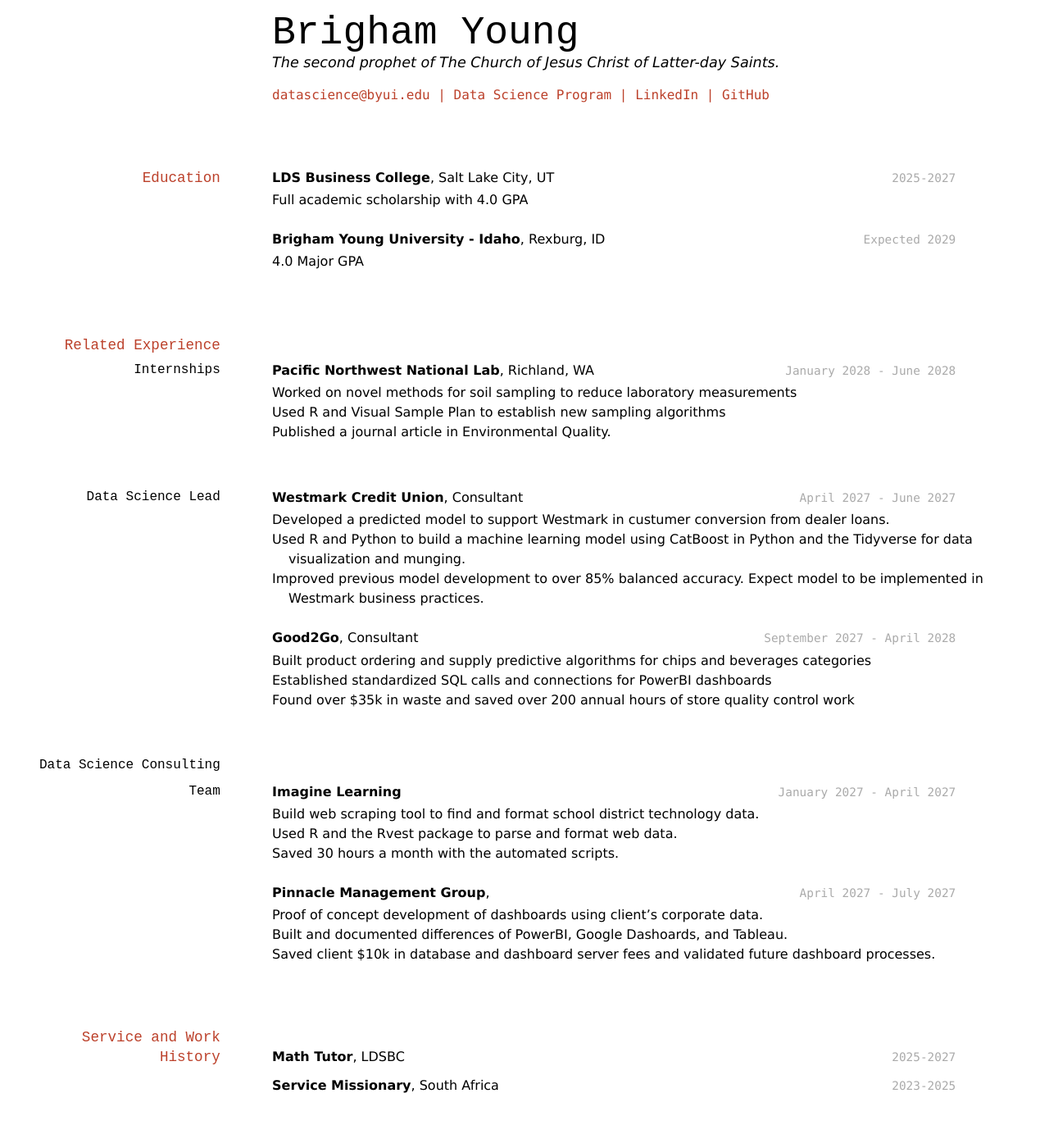
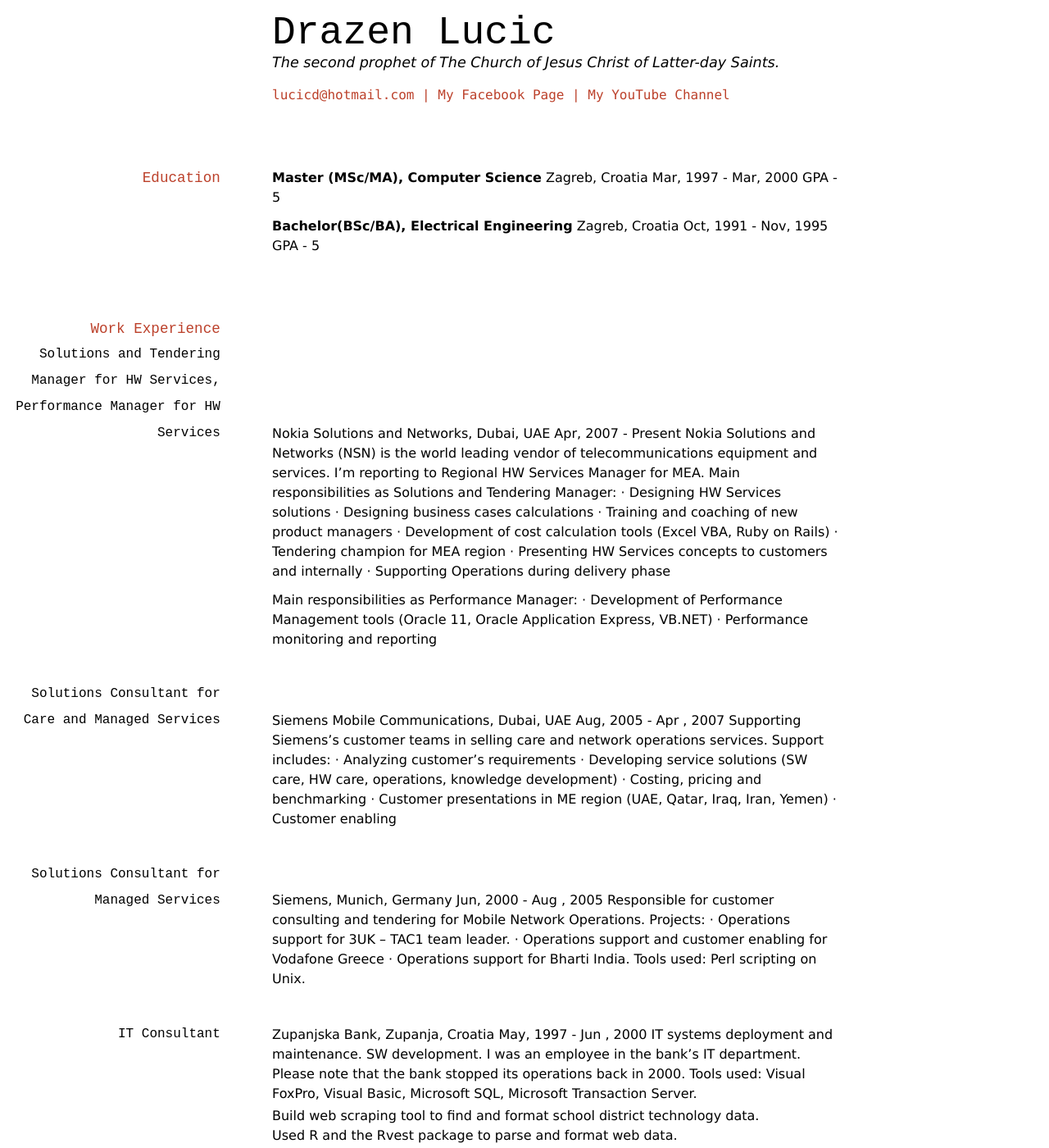
Before and after one commit to byuids-resumes/LUCIC-Resume, a Jekyll site: the page built from docs/index.md, in a window 1280 px wide and 1400 px high. Shown: the whole window at 82% size. Built offline with Jekyll 4.4.1, drawn with Linux system fonts in a browser that asks for light colours; some of the changed text lies outside the part shown.

Commit message:
Update index.md

```diff
--- a/docs/index.md
+++ b/docs/index.md
@@ -1,87 +1,104 @@
 ---
 layout: cv
-title: Brigham Young's Resume
+title: Drazen Lucic's Resume
 ---
-# Brigham Young
+# Drazen Lucic
 The second prophet of The Church of Jesus Christ of Latter-day Saints.
 
 <div id="webaddress">
-<a href="datascience@byui.edu">datascience@byui.edu</a>
-| <a href="https://byuidatascience.github.io/development.html">Data Science Program</a>
-| <a href="https://www.linkedin.com/groups/13537407/">LinkedIn</a>
-| <a href="https://github.com/byuids-resumes">GitHub</a>
+<a href="lucicd@hotmail.com">lucicd@hotmail.com</a>
+| <a href="https://www.facebook.com/drazen.lucic">My Facebook Page</a>
+| <a href="https://www.youtube.com/user/lucicd">My YouTube Channel</a>
 </div>
 
 <!-- https://www.monique.tech/the-art-of-markdown -->
 
 ## Education
 
-`2025-2027`
-__LDS Business College__, Salt Lake City, UT
+__Master (MSc/MA), Computer Science__
+Zagreb, Croatia
+Mar, 1997 - Mar, 2000
+GPA - 5
 
-- Full academic scholarship with 4.0 GPA
+__Bachelor(BSc/BA), Electrical Engineering__
+Zagreb, Croatia
+Oct, 1991 - Nov, 1995
+GPA - 5
 
-`Expected 2029`
-__Brigham Young University - Idaho__, Rexburg, ID
+## Work Experience
 
-- 4.0 Major GPA
+### Solutions and Tendering Manager for HW Services, Performance Manager for HW Services
+Nokia Solutions and Networks, Dubai, UAE
+Apr, 2007 - Present
+Nokia Solutions and Networks (NSN) is the world leading vendor of telecommunications
+equipment and services. I’m reporting to Regional HW Services Manager for MEA.
+Main responsibilities as Solutions and Tendering Manager:
+· Designing HW Services solutions
+· Designing business cases calculations
+· Training and coaching of new product managers
+· Development of cost calculation tools (Excel VBA, Ruby on Rails)
+· Tendering champion for MEA region
+· Presenting HW Services concepts to customers and internally
+· Supporting Operations during delivery phase
 
+Main responsibilities as Performance Manager:
+· Development of Performance Management tools (Oracle 11, Oracle Application Express,
+VB.NET)
+· Performance monitoring and reporting
 
-## Related Experience
+### Solutions Consultant for Care and Managed Services
+Siemens Mobile Communications, Dubai, UAE
+Aug, 2005 - Apr , 2007
+Supporting Siemens’s customer teams in selling care and network operations services. Support includes:
+· Analyzing customer’s requirements
+· Developing service solutions (SW care, HW care, operations, knowledge development)
+· Costing, pricing and benchmarking
+· Customer presentations in ME region (UAE, Qatar, Iraq, Iran, Yemen)
+· Customer enabling
 
-### Internships
+### Solutions Consultant for Managed Services
+Siemens, Munich, Germany
+Jun, 2000 - Aug , 2005
+Responsible for customer consulting and tendering for Mobile Network Operations.
+Projects:
+· Operations support for 3UK – TAC1 team leader.
+· Operations support and customer enabling for Vodafone Greece
+· Operations support for Bharti India.
+Tools used: Perl scripting on Unix.
 
-`January 2028 - June 2028`
-__Pacific Northwest National Lab__, Richland, WA
-
-- Worked on novel methods for soil sampling to reduce laboratory measurements
-- Used R and Visual Sample Plan to establish new sampling algorithms
-- Published a journal article in Environmental Quality.
-
-### Data Science Lead
-
-`April 2027 - June 2027`
-__Westmark Credit Union__, Consultant
-
-- Developed a predicted model to support Westmark in custumer conversion from dealer loans.
-- Used R and Python to build a machine learning model using CatBoost in Python and the Tidyverse for data visualization and munging.
-- Improved previous model development to over 85% balanced accuracy. Expect model to be implemented in Westmark business practices.
-
-`September 2027 - April 2028`
-__Good2Go__, Consultant
-
-- Built product ordering and supply predictive algorithms for chips and beverages categories
-- Established standardized SQL calls and connections for PowerBI dashboards
-- Found over $35k in waste and saved over 200 annual hours of store quality control work
-
-### Data Science Consulting Team
-
-`January 2027 - April 2027`
-__Imagine Learning__
+### IT Consultant
+Zupanjska Bank, Zupanja, Croatia
+May, 1997 - Jun , 2000
+IT systems deployment and maintenance. SW development. I was an employee in the bank’s IT
+department. Please note that the bank stopped its operations back in 2000. Tools used: Visual FoxPro,
+Visual Basic, Microsoft SQL, Microsoft Transaction Server.
 
 - Build web scraping tool to find and format school district technology data.
 - Used R and the Rvest package to parse and format web data.
 - Saved 30 hours a month with the automated scripts.
 
-`April 2027 - July 2027`
-__Pinnacle Management Group__,
-
-- Proof of concept development of dashboards using client's corporate data.
-- Built and documented differences of PowerBI, Google Dashoards, and Tableau.
-- Saved client $10k in database and dashboard server fees and validated future dashboard processes.
+### Project Manager
+Microlab, Zagreb, Croatia
+Nov, 1995 - May , 1997
+Project Manager and SW Developer for ERP applications (warehousing, retail, customer loyalty cards, car
+maintenance, etc). My responsibility included customer requirements analysis, development of actual
+application, deployment and maintenance. Tools used: ZIM database on DOS/Windows, Unix and
+Netware.
 
 
-## Service and Work History
+## Skills
+- Programming wise. I’m language agnostic. So far have programmed in ZIM4GL, PL/SQL, VB.NET, Perl,
+Ruby, JavaScript, Visual FoxPro and tested many more (Erlang, Python, parallel programming with C
+and MPI, HTML, CSS, etc). If needed, I can learn any language fast.
+- Relational databases (ZIM, MS SQL, Oracle, MySQL)
+- High level of general computes skills (operating systems, HW, productivity tools, networking, etc.)
+- Customer presentation and solution development
+- Broad knowledge of how businesses function and how IT systems can be applied to support theme. My
+strongest skill is the ability to understand customer specific domain and then develop tailored solution.
 
-`2025-2027`
-__Math Tutor__, LDSBC
-
-
-`2023-2025`
-__Service Missionary__, South Africa
-
-
+## Other
+- In my free time I enjoy photography and motorcycle riding.
 
 <!-- ### Footer
 
-Last updated: May 2013 -->
+Last updated: July 2022 -->
```
